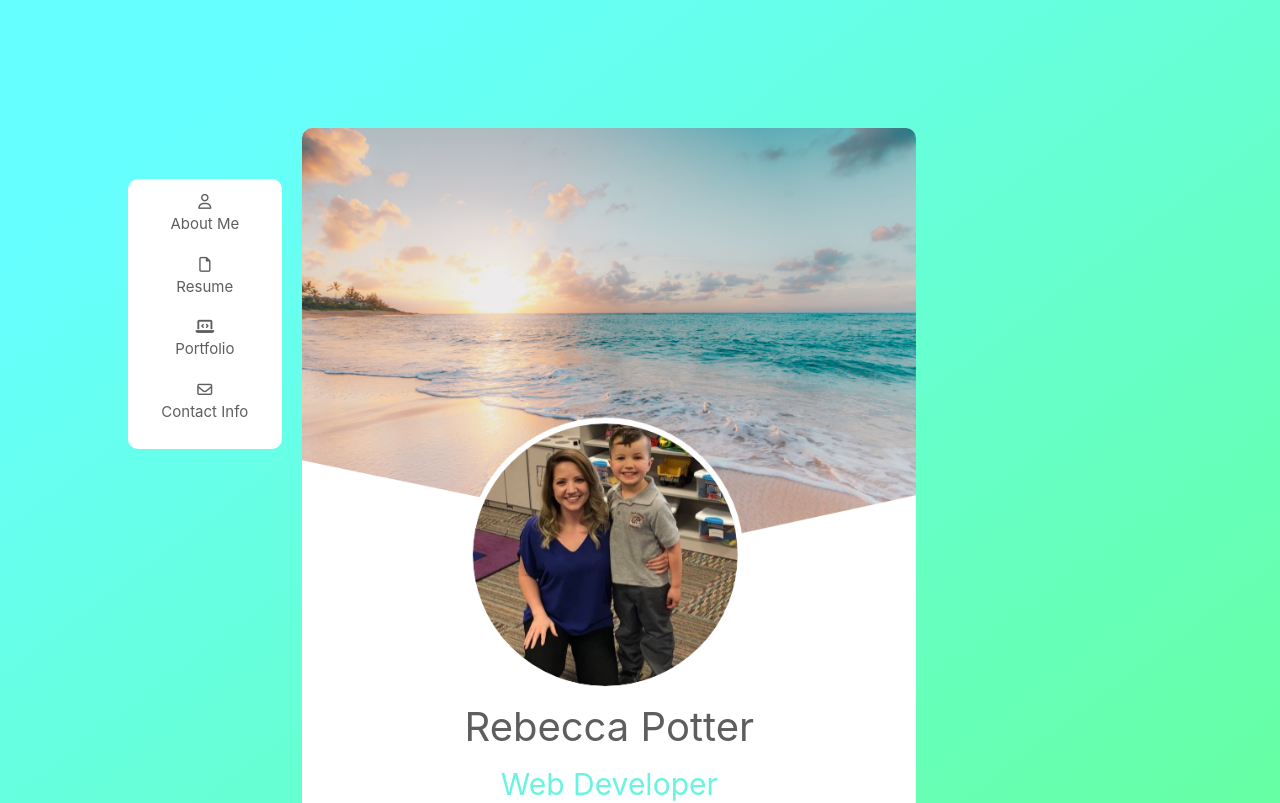
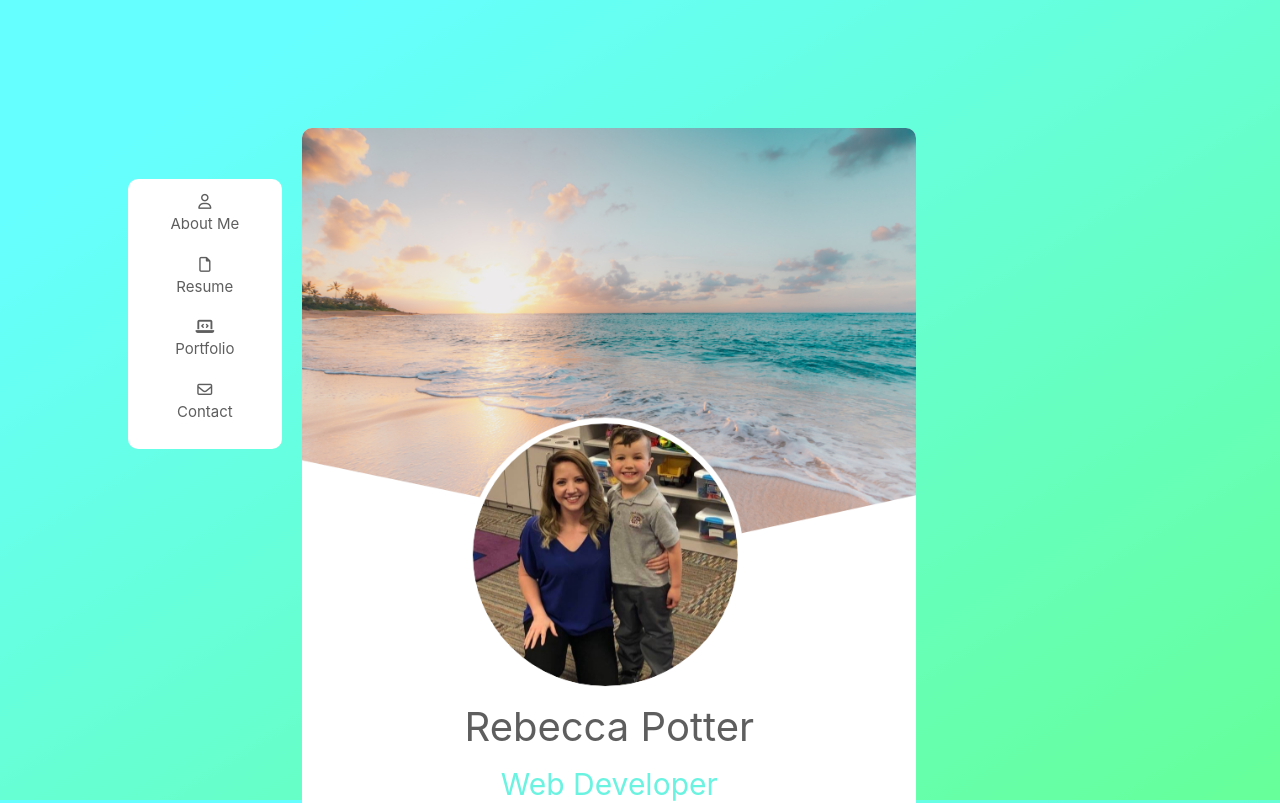
Before and after one commit to bcodessometimes/reactPortfolio, a React (Create React App) app: page / in a window 1280 px wide. Shown: the top 803 px of the page. Built offline with nearby package versions, Linux system fonts and the light colour scheme.

Commit message:
background fix

```diff
--- a/src/App.css
+++ b/src/App.css
@@ -1,6 +1,5 @@
 body {
-  background: linear-gradient(to top left, #66ff99 0%, #66ffff 86%);
-  background-repeat: no-repeat;
+  background: linear-gradient(to top left, #66ff99 0%, #66ffff 86%) no-repeat center fixed;
 }
 /*
 .navBar {
--- a/src/components/navbar/navbar.js
+++ b/src/components/navbar/navbar.js
@@ -28,7 +28,7 @@ const NavBar = props => (
     <div className="navBtn">
     <a className="navLink" href="https://www.w3schools.com/html/">
     <i class="far far fa-envelope navBarText"></i>
-    <p className="navBarText">Contact Info</p>
+    <p className="navBarText">Contact</p>
     </a>
     </div>
 
```
